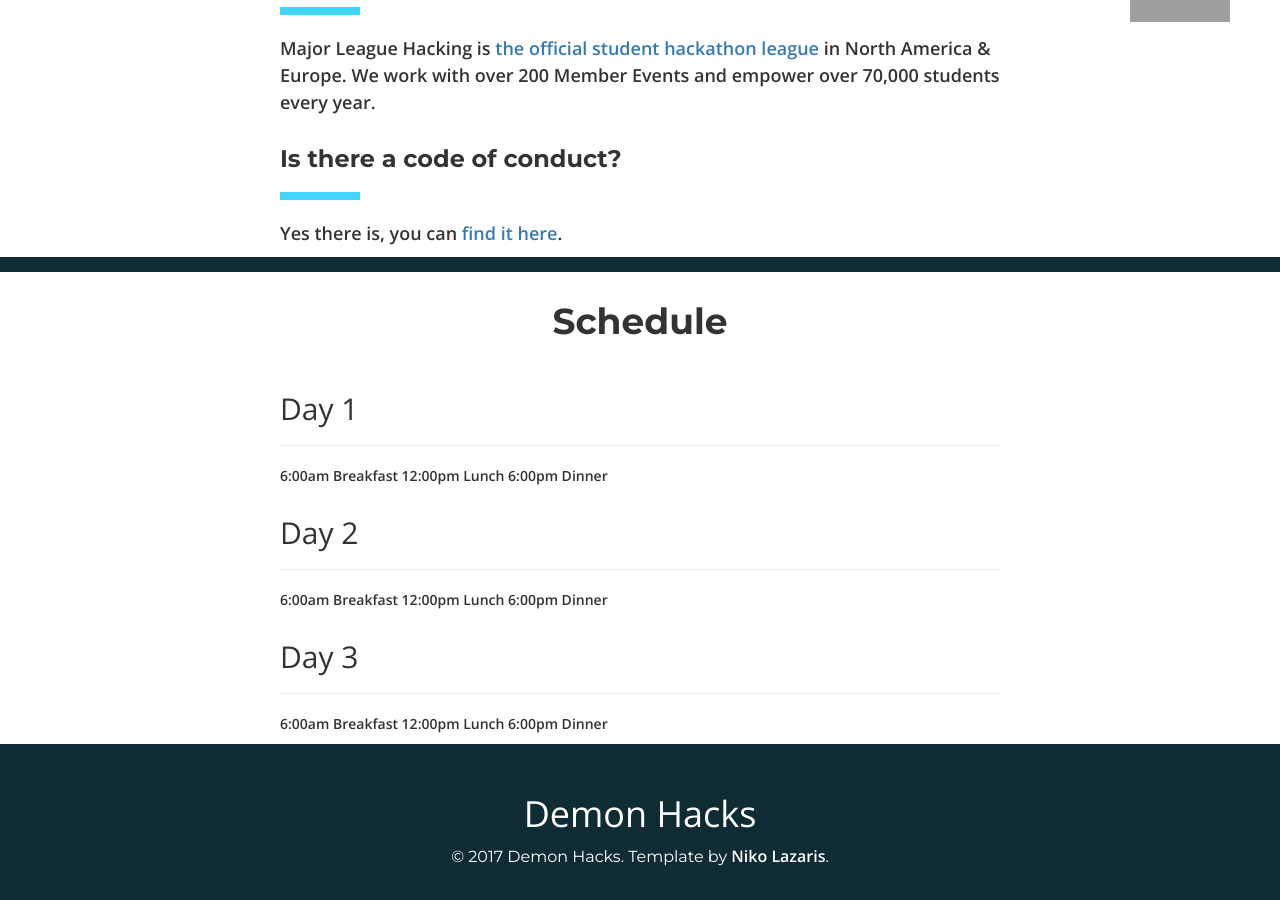
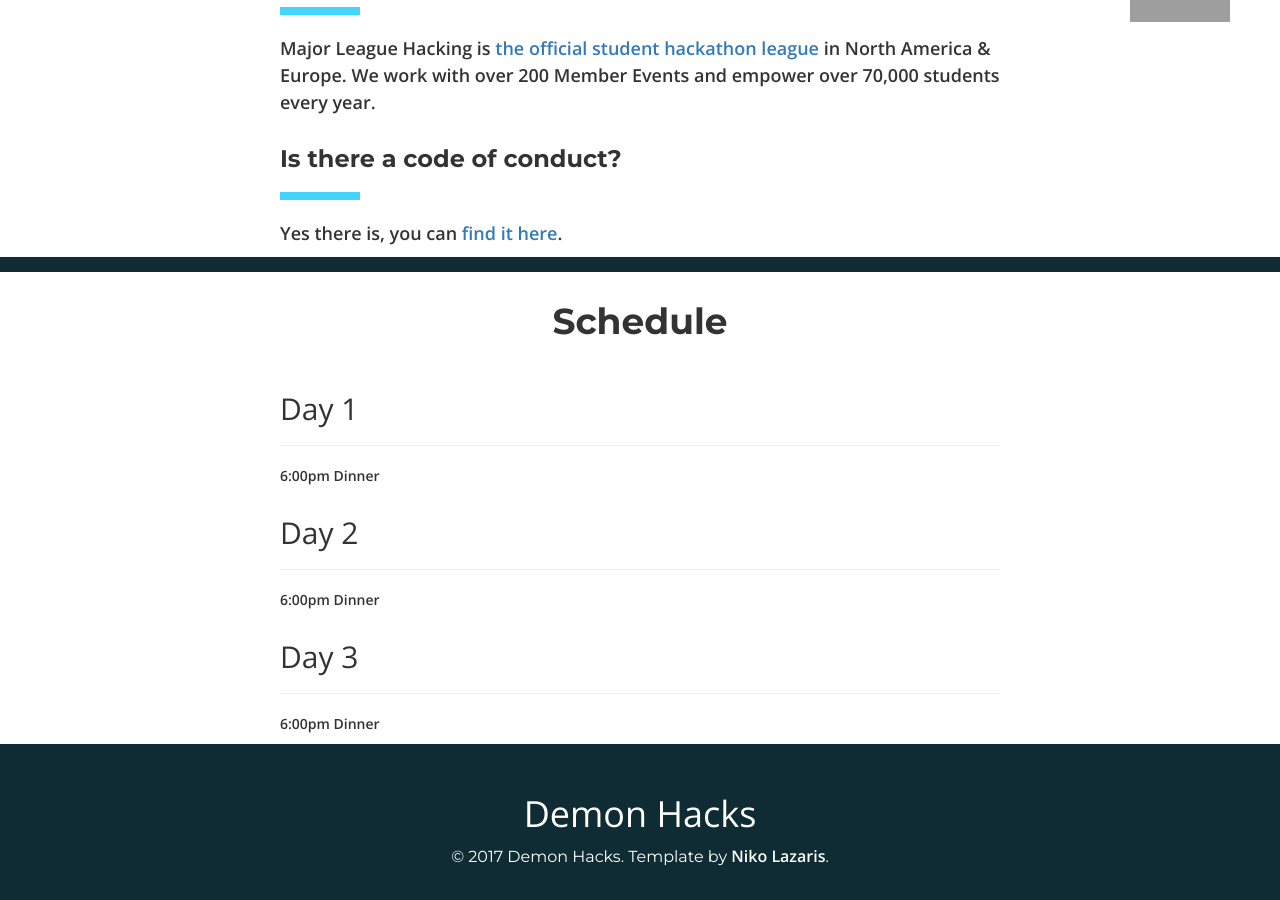
Before and after one commit to MLH/mlh-hackathon-boilerplate, a Jekyll site: the page built from index.html, in a window 1280 px wide and 900 px high, scrolled down 1388 px. Built offline with Jekyll 4.4.1, drawn with Linux system fonts in a browser that asks for light colours; nearby versions of some CDN libraries; part of the change alters nothing that is shown; grey boxes are pictures that could not be loaded.

```diff
--- a/_config.yml
+++ b/_config.yml
@@ -103,17 +103,23 @@ event:
     - day: "Day 1"
       event: >
         6:00am Breakfast
+      event: >
         12:00pm Lunch
+      event: >
         6:00pm Dinner
     - day: "Day 2"
       event: >
         6:00am Breakfast
+      event: >
         12:00pm Lunch
+      event: >
         6:00pm Dinner
     - day: "Day 3"
       event: >
         6:00am Breakfast
+      event: >
         12:00pm Lunch
+      event: >
         6:00pm Dinner
 
   # This is the message you'll receive once you've registered.
```
